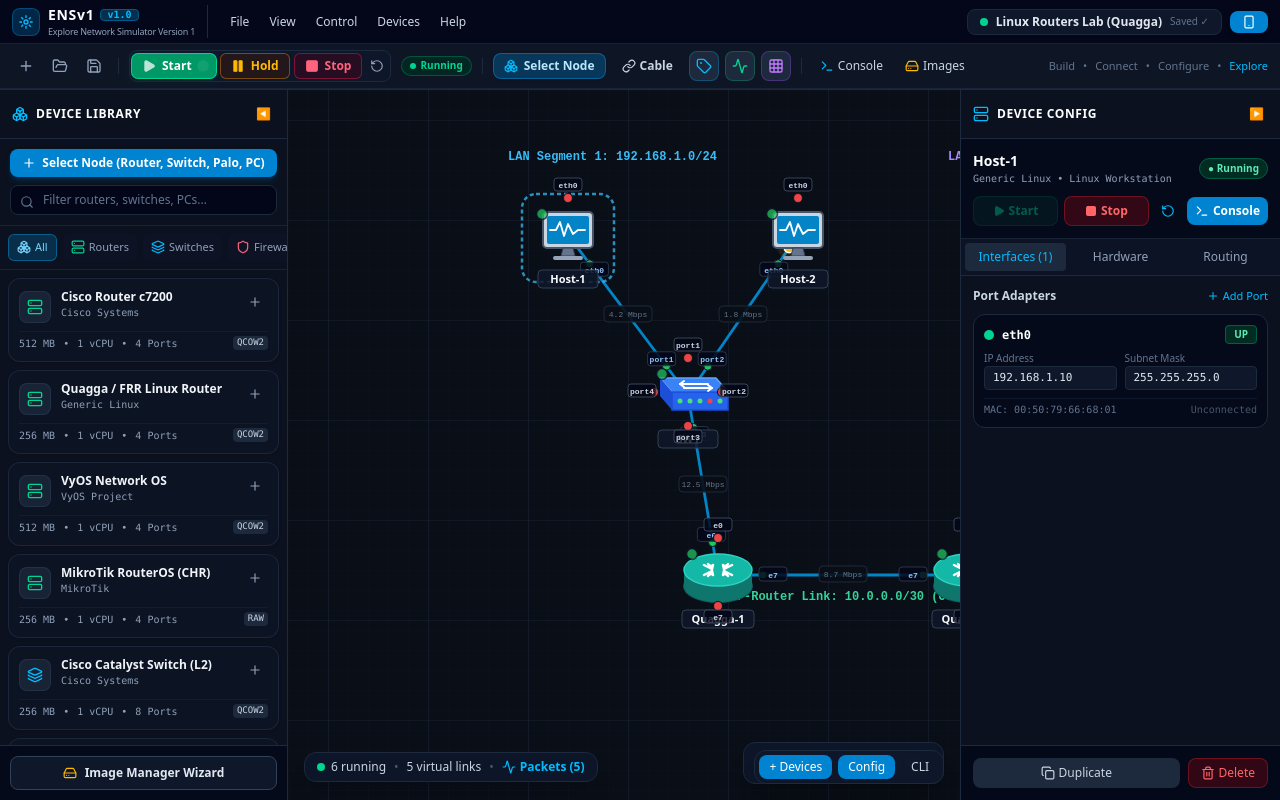
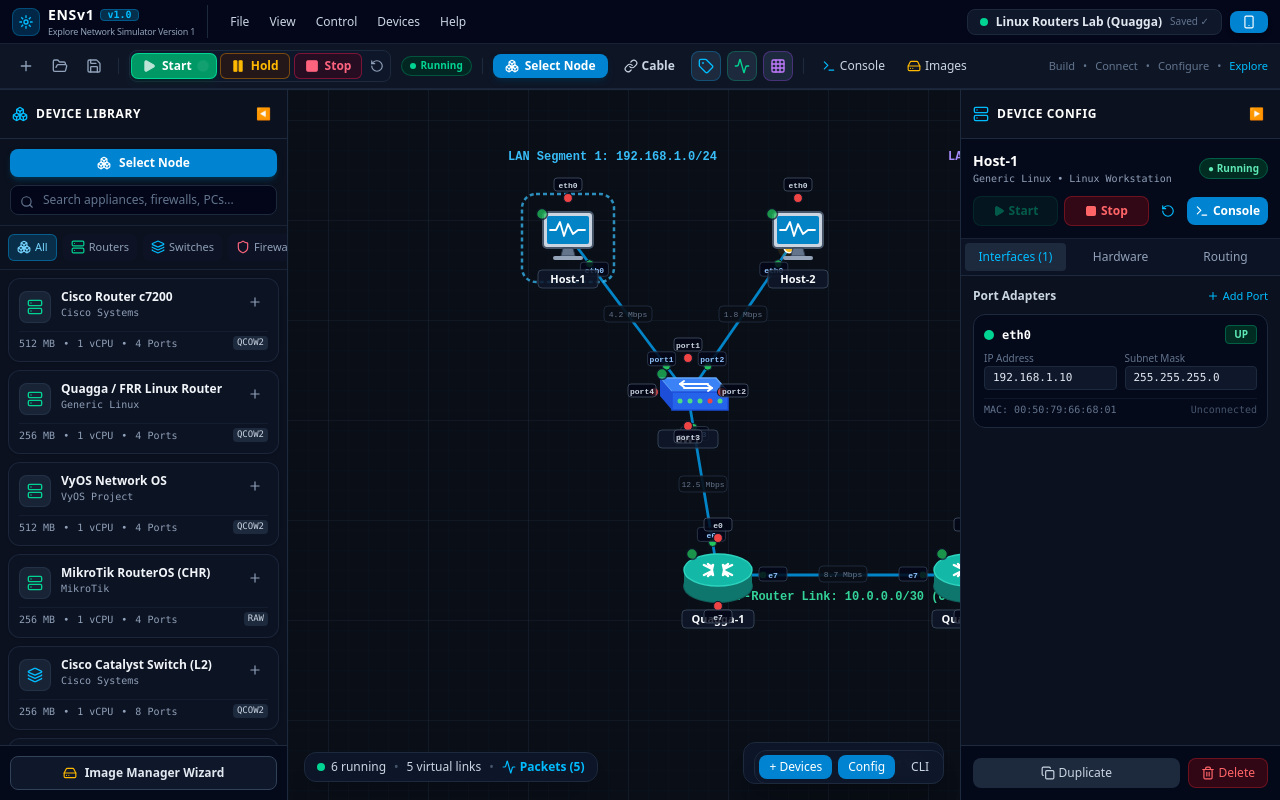
Before and after one commit to exploretheinsideexperiment-art/Ensv1, a React (Vite) app: page / in a window 1280 px wide. Built offline with nearby package versions, Linux system fonts and the light colour scheme.

Commit message:
feat(canvas): implement canvas context menu
Add support for a right-click context menu on the canvas to allow node selection and improve device template persistence by automatically merging built-in templates with user-defined ones on initialization.

```diff
--- a/src/App.tsx
+++ b/src/App.tsx
@@ -54,10 +54,23 @@
       const savedTpls = localStorage.getItem(STORAGE_KEY_TEMPLATES);
       if (savedTpls) {
         const parsed = JSON.parse(savedTpls);
-        if (Array.isArray(parsed) && parsed.length > 0) return parsed;
+        if (Array.isArray(parsed) && parsed.length > 0) {
+          // Always ensure all built-in DEVICE_TEMPLATES (including Palo Alto, FortiGate, Windows PC, L3 Switch)
+          // are present, up-to-date, and merged with any custom user-added templates.
+          const defaultMap = new Map(DEVICE_TEMPLATES.map((dt) => [dt.id, dt]));
+          const customUserTemplates = parsed.filter((p: DeviceTemplate) => !defaultMap.has(p.id));
+          const merged = [...DEVICE_TEMPLATES, ...customUserTemplates];
+          localStorage.setItem(STORAGE_KEY_TEMPLATES, JSON.stringify(merged));
+          return merged;
+        }
       }
     } catch {
       // fallback
+    }
+    try {
+      localStorage.setItem(STORAGE_KEY_TEMPLATES, JSON.stringify(DEVICE_TEMPLATES));
+    } catch {
+      // ignore
     }
     return DEVICE_TEMPLATES;
   });
@@ -108,7 +121,12 @@
   const [isProjectManagerOpen, setIsProjectManagerOpen] = useState(false);
   const [isPacketInspectorOpen, setIsPacketInspectorOpen] = useState(false);
   const [isHelpOpen, setIsHelpOpen] = useState(false);
-  const [contextMenu, setContextMenu] = useState<{ x: number; y: number; device: NetworkDevice } | null>(null);
+  const [contextMenu, setContextMenu] = useState<{
+    x: number;
+    y: number;
+    device?: NetworkDevice | null;
+    canvasCoords?: { x: number; y: number };
+  } | null>(null);
 
   // Auto-close context menu on window click
   useEffect(() => {
@@ -870,6 +888,13 @@
               const tpl = templates.find((t) => t.id === tplId);
               if (tpl) handleAddDeviceFromTemplate(tpl, x, y);
             }}
+            onCanvasContextMenu={(e, coords) => {
+              setContextMenu({
+                x: e.clientX,
+                y: e.clientY,
+                canvasCoords: coords,
+              });
+            }}
           />
 
           {/* Quick Floating Status Bar & Mobile Panel Toggles */}
@@ -1040,6 +1065,10 @@
           }}
           onDuplicate={handleDuplicateDevice}
           onDelete={handleDeleteDevice}
+          onOpenNodeSelector={() => {
+            setIsNodeSelectorOpen(true);
+            setContextMenu(null);
+          }}
         />
       )}
     </div>
--- a/src/components/CanvasContextMenu.tsx
+++ b/src/components/CanvasContextMenu.tsx
@@ -1,19 +1,20 @@
 import React from 'react';
-import { Play, Square, RotateCcw, Terminal, Link, Copy, Trash2, Sliders } from 'lucide-react';
+import { Play, Square, RotateCcw, Terminal, Link, Copy, Trash2, Boxes } from 'lucide-react';
 import { NetworkDevice } from '../types/network';
 
 interface CanvasContextMenuProps {
   x: number;
   y: number;
-  device: NetworkDevice;
+  device?: NetworkDevice | null;
   onClose: () => void;
-  onStart: (deviceId: string) => void;
-  onStop: (deviceId: string) => void;
-  onRestart: (deviceId: string) => void;
-  onOpenConsole: (device: NetworkDevice) => void;
-  onStartCable: (device: NetworkDevice) => void;
-  onDuplicate: (deviceId: string) => void;
-  onDelete: (deviceId: string) => void;
+  onStart?: (deviceId: string) => void;
+  onStop?: (deviceId: string) => void;
+  onRestart?: (deviceId: string) => void;
+  onOpenConsole?: (device: NetworkDevice) => void;
+  onStartCable?: (device: NetworkDevice) => void;
+  onDuplicate?: (deviceId: string) => void;
+  onDelete?: (deviceId: string) => void;
+  onOpenNodeSelector?: () => void;
 }
 
 export const CanvasContextMenu: React.FC<CanvasContextMenuProps> = ({
@@ -28,7 +29,10 @@
   onStartCable,
   onDuplicate,
   onDelete,
+  onOpenNodeSelector,
 }) => {
+  // 1. Device Context Menu (right clicked on a device)
+  if (device) {
     return (
       <div
         style={{ left: `${x}px`, top: `${y}px` }}
@@ -45,7 +49,7 @@
           {device.status !== 'running' ? (
             <button
               onClick={() => {
-              onStart(device.id);
+                onStart?.(device.id);
                 onClose();
               }}
               className="w-full flex items-center gap-2 px-3 py-1.5 hover:bg-slate-800 text-emerald-400 font-semibold"
@@ -56,7 +60,7 @@
           ) : (
             <button
               onClick={() => {
-              onStop(device.id);
+                onStop?.(device.id);
                 onClose();
               }}
               className="w-full flex items-center gap-2 px-3 py-1.5 hover:bg-slate-800 text-red-400 font-semibold"
@@ -68,7 +72,7 @@
 
           <button
             onClick={() => {
-            onRestart(device.id);
+              onRestart?.(device.id);
               onClose();
             }}
             className="w-full flex items-center gap-2 px-3 py-1.5 hover:bg-slate-800 text-sky-400"
@@ -79,7 +83,7 @@
 
           <button
             onClick={() => {
-            onOpenConsole(device);
+              onOpenConsole?.(device);
               onClose();
             }}
             className="w-full flex items-center gap-2 px-3 py-1.5 hover:bg-slate-800 text-slate-200 font-medium"
@@ -90,7 +94,7 @@
 
           <button
             onClick={() => {
-            onStartCable(device);
+              onStartCable?.(device);
               onClose();
             }}
             className="w-full flex items-center gap-2 px-3 py-1.5 hover:bg-slate-800 text-amber-300"
@@ -103,7 +107,7 @@
 
           <button
             onClick={() => {
-            onDuplicate(device.id);
+              onDuplicate?.(device.id);
               onClose();
             }}
             className="w-full flex items-center gap-2 px-3 py-1.5 hover:bg-slate-800 text-slate-300"
@@ -114,7 +118,7 @@
 
           <button
             onClick={() => {
-            onDelete(device.id);
+              onDelete?.(device.id);
               onClose();
             }}
             className="w-full flex items-center gap-2 px-3 py-1.5 hover:bg-red-600/20 text-red-400"
@@ -125,4 +129,33 @@
         </div>
       </div>
     );
+  }
+
+  // 2. Empty Canvas Context Menu (right clicked on empty space)
+  return (
+    <div
+      style={{ left: `${x}px`, top: `${y}px` }}
+      onClick={(e) => e.stopPropagation()}
+      className="fixed z-50 w-52 rounded-xl border border-slate-700 bg-slate-900 py-1.5 shadow-2xl text-xs text-slate-200 animate-in fade-in-50 select-none"
+      id="canvas-context-menu"
+    >
+      <div className="px-3 py-1 font-bold text-white border-b border-slate-800 flex items-center justify-between">
+        <span className="text-slate-200">Topology Canvas</span>
+        <span className="text-[10px] text-slate-400">Actions</span>
+      </div>
+
+      <div className="py-1">
+        <button
+          onClick={() => {
+            onOpenNodeSelector?.();
+            onClose();
+          }}
+          className="w-full flex items-center gap-2 px-3 py-2 hover:bg-sky-600/20 text-sky-300 font-semibold"
+        >
+          <Boxes className="h-4 w-4 text-sky-400" />
+          <span>Select Node...</span>
+        </button>
+      </div>
+    </div>
+  );
 };
--- a/src/components/DeviceLibraryPanel.tsx
+++ b/src/components/DeviceLibraryPanel.tsx
@@ -38,8 +38,8 @@
     { id: 'all', label: 'All', icon: <Boxes className="h-3.5 w-3.5" /> },
     { id: 'routers', label: 'Routers', icon: <Server className="h-3.5 w-3.5 text-emerald-400" /> },
     { id: 'switches', label: 'Switches', icon: <Layers className="h-3.5 w-3.5 text-sky-400" /> },
-    { id: 'firewalls', label: 'Firewalls (Palo/Forti)', icon: <Shield className="h-3.5 w-3.5 text-rose-400" /> },
-    { id: 'hosts', label: 'PCs (Win/Linux)', icon: <Monitor className="h-3.5 w-3.5 text-amber-400" /> },
+    { id: 'firewalls', label: 'Firewalls', icon: <Shield className="h-3.5 w-3.5 text-rose-400" /> },
+    { id: 'hosts', label: 'PCs (Win/Linux)', icon: <Monitor className="h-3.5 w-3.5 text-cyan-400" /> },
     { id: 'servers', label: 'Servers', icon: <Server className="h-3.5 w-3.5 text-purple-400" /> },
   ];
 
@@ -99,11 +99,11 @@
         {onOpenNodeSelector && (
           <button
             onClick={onOpenNodeSelector}
-            className="w-full flex items-center justify-center gap-1.5 py-1.5 px-3 rounded-lg bg-sky-600 hover:bg-sky-500 text-white text-xs font-semibold shadow-md shadow-sky-950 transition active:scale-95"
-            title="Open Full Node Selection Dialog"
+            className="w-full flex items-center justify-center gap-2 py-1.5 px-3 rounded-lg bg-sky-600 hover:bg-sky-500 text-white text-xs font-semibold shadow-md shadow-sky-950 transition active:scale-95"
+            title="Open Select Node Dialog"
           >
-            <Plus className="h-3.5 w-3.5" />
-            <span>Select Node (Router, Switch, Palo, PC)</span>
+            <Boxes className="h-3.5 w-3.5" />
+            <span>Select Node</span>
           </button>
         )}
 
@@ -111,7 +111,7 @@
           <Search className="absolute left-2.5 top-2.5 h-3.5 w-3.5 text-slate-500" />
           <input
             type="text"
-            placeholder="Filter routers, switches, PCs..."
+            placeholder="Search appliances, firewalls, PCs..."
             value={searchQuery}
             onChange={(e) => setSearchQuery(e.target.value)}
             className="w-full rounded-lg bg-slate-950 border border-slate-800 pl-8 pr-3 py-1.5 text-xs text-slate-200 placeholder-slate-500 focus:outline-none focus:border-sky-500"
--- a/src/components/TopMenuBar.tsx
+++ b/src/components/TopMenuBar.tsx
@@ -542,9 +542,9 @@
             <button
               onClick={onOpenNodeSelector}
               title="Select Node (Router, Switch, Palo Alto, FortiGate, PC...)"
-              className="flex items-center gap-1.5 px-2.5 py-1 rounded-lg bg-sky-600/30 hover:bg-sky-600/50 border border-sky-500/40 text-sky-200 font-semibold transition cursor-pointer active:scale-95 text-xs shadow-sm"
+              className="flex items-center gap-1.5 px-3 py-1 rounded-lg bg-sky-600 hover:bg-sky-500 text-white font-bold transition cursor-pointer active:scale-95 text-xs shadow-md shadow-sky-950/60"
             >
-              <Boxes className="h-3.5 w-3.5 text-sky-400" />
+              <Boxes className="h-3.5 w-3.5" />
               <span>Select Node</span>
             </button>
           )}
--- a/src/components/TopologyCanvas.tsx
+++ b/src/components/TopologyCanvas.tsx
@@ -28,6 +28,7 @@
   onCableEndpointSelect: (device: NetworkDevice, interfaceId?: string) => void;
   onDeleteLink: (linkId: string) => void;
   onAddDeviceFromDrop?: (tplId: string, x: number, y: number) => void;
+  onCanvasContextMenu?: (e: React.MouseEvent, canvasCoords: { x: number; y: number }) => void;
 }
 
 export const TopologyCanvas: React.FC<TopologyCanvasProps> = ({
@@ -50,6 +51,7 @@
   onCableEndpointSelect,
   onDeleteLink,
   onAddDeviceFromDrop,
+  onCanvasContextMenu,
 }) => {
   const containerRef = useRef<HTMLDivElement>(null);
 
@@ -206,6 +208,20 @@
     return map;
   }, [devices]);
 
+  const handleCanvasContextMenu = (e: React.MouseEvent) => {
+    const target = e.target as HTMLElement | SVGElement;
+    if (target.closest && (target.closest('[id^="device-node-"]') || target.closest('.device-node-container'))) {
+      return;
+    }
+    e.preventDefault();
+    if (onCanvasContextMenu && containerRef.current) {
+      const rect = containerRef.current.getBoundingClientRect();
+      const clickX = (e.clientX - rect.left - pan.x) / zoom;
+      const clickY = (e.clientY - rect.top - pan.y) / zoom;
+      onCanvasContextMenu(e, { x: Math.round(clickX), y: Math.round(clickY) });
+    }
+  };
+
   return (
     <div
       ref={containerRef}
@@ -217,6 +233,7 @@
       onDrop={handleDrop}
       onTouchStart={handleTouchStart}
       onTouchMove={handleTouchMove}
+      onContextMenu={handleCanvasContextMenu}
       className={`relative w-full h-full overflow-hidden select-none bg-[#090e17] ${
         isPanning ? 'cursor-grab active:cursor-grabbing' : isCableToolActive ? 'cursor-crosshair' : 'cursor-default'
       }`}
```
Lines whose indentation alone changed are shown as unchanged.
